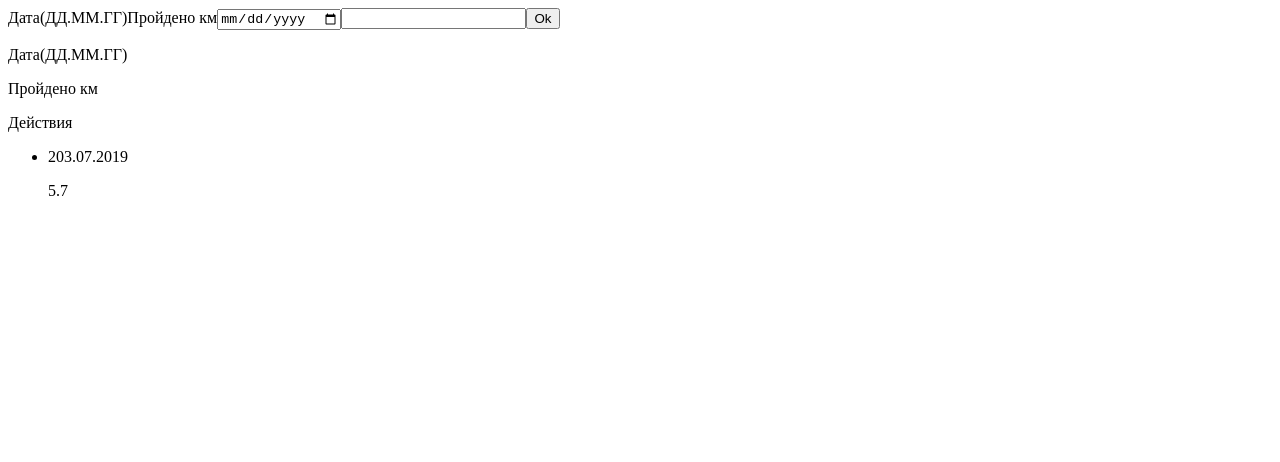
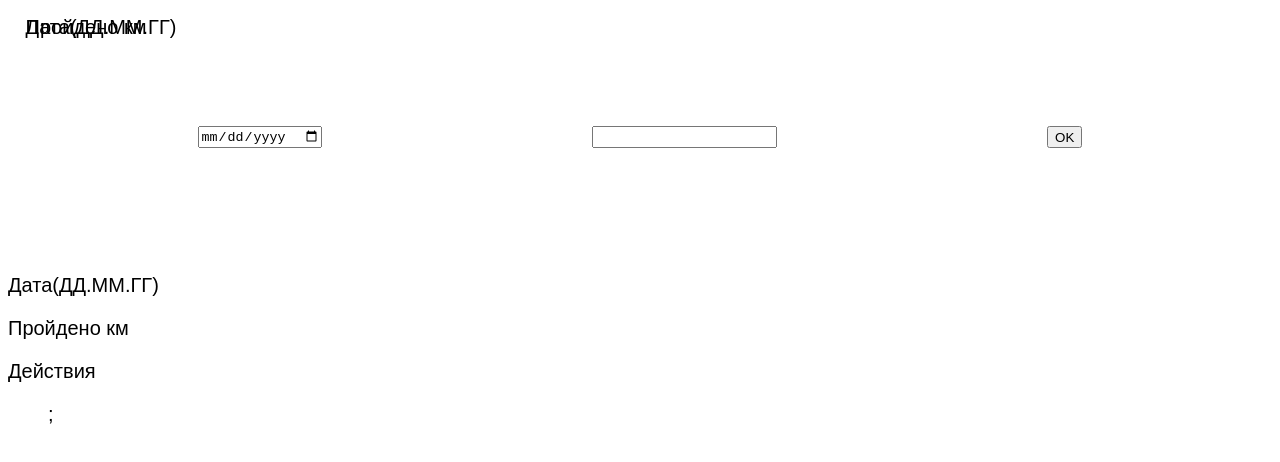
Before and after one commit to Antonio-87/4-Training-records, a React (Vite) app in the folder training-records/: page / in a window 1280 px wide. Shown: the top 462 px of the page. Built offline with nearby package versions, Linux system fonts and the light colour scheme.

Commit message:
distanceForm-List-Records

```diff
--- a/training-records/src/App.css
+++ b/training-records/src/App.css
@@ -1,6 +1,8 @@
 #root {
   width: 100%;
   height: 100vh;
+  font-family: Arial, Helvetica, sans-serif;
+  font-size: 20px;
 }
 
 .icon-edit {
@@ -16,3 +18,21 @@
   background-repeat: no-repeat;
   background-size: cover;
 }
+
+form {
+  display: flex;
+  flex-wrap: wrap;
+  justify-content: space-between;
+  width: 70%;
+  margin: 10% auto;
+}
+
+input {
+  position: relative;
+}
+
+label {
+  position: absolute;
+  top: 2%;
+  left: 2%;
+}
--- a/training-records/src/App.tsx
+++ b/training-records/src/App.tsx
@@ -1,10 +1,10 @@
 import "./App.css";
-import TrainingRecords from "./components/TrainingRecords";
+import DistanceRecords from "./components/DistanceRecords";
 
 function App() {
   return (
     <>
-      <TrainingRecords />
+      <DistanceRecords />
     </>
   );
 }
--- /dev/null
+++ b/training-records/src/components/DistanceForm.tsx
@@ -0,0 +1,32 @@
+import { useState } from "react";
+import { Item } from "./DistanceList";
+
+type HandleSubmit = {
+  handleSubmit: (item: Item) => void;
+};
+
+const DistanceForm = ({ handleSubmit }: HandleSubmit) => {
+  const [date, setDate] = useState<string>("");
+  const [dist, setDist] = useState<string>("");
+
+  const onHandleSubmit = (e: React.FormEvent<HTMLFormElement>) => {
+    e.preventDefault();
+    handleSubmit({ date, dist });
+  };
+
+  return (
+    <form onSubmit={onHandleSubmit}>
+      <label htmlFor="date">Дата(ДД.ММ.ГГ)</label>
+      <input type="date" id="date" onChange={(e) => setDate(e.target.value)} />
+      <label htmlFor="distance">Пройдено км</label>
+      <input
+        type="number"
+        id="distance"
+        onChange={(e) => setDist(e.target.value)}
+      />
+      <input type="submit" value={"OK"} />
+    </form>
+  );
+};
+
+export default DistanceForm;
--- /dev/null
+++ b/training-records/src/components/DistanceList.tsx
@@ -0,0 +1,35 @@
+export type Item = {
+  date: string;
+  dist: string;
+};
+
+export type Items = {
+  items: Item[];
+};
+
+const DistanceList = ({ items }: Items) => {
+  return (
+    <>
+      <div className="titles">
+        <p className="date-title">Дата(ДД.ММ.ГГ)</p>
+        <p className="distance-title">Пройдено км</p>
+        <p className="actions-title">Действия</p>
+      </div>
+      <ul className="steps-list">
+        {items.map((el, index) => (
+          <li key={index} className="step">
+            <p className="step-date">{el.date}</p>
+            <p className="step-distance">{el.dist}</p>
+            <div className="step-actions">
+              <div className="icon-edit"></div>
+              <div className="icon-delete"></div>
+            </div>
+          </li>
+        ))}
+        ;
+      </ul>
+    </>
+  );
+};
+
+export default DistanceList;
--- /dev/null
+++ b/training-records/src/components/DistanceRecords.tsx
@@ -0,0 +1,34 @@
+import { useState } from "react";
+import DistanceForm from "./DistanceForm";
+import DistanceList, { Item, Items } from "./DistanceList";
+
+const DistanceRecords = () => {
+  const [steps, setSteps] = useState<Items>({ items: [] });
+
+  const handleSubmit = (item: Item) => {
+    console.log(item.date, item.dist);
+    if (steps.items.some((elem) => elem.date === item.date)) {
+      const newSteps = steps.items.map((elem) => {
+        if (elem.date === elem.date) {
+          return {
+            date: elem.date,
+            dist: String(Number(elem.dist) + Number(item.dist)),
+          };
+        }
+        return elem;
+      });
+      setSteps({ items: newSteps });
+    } else {
+      setSteps((oldValue) => ({ items: [...oldValue.items, item] }));
+    }
+  };
+
+  return (
+    <>
+      <DistanceForm handleSubmit={handleSubmit} />
+      <DistanceList items={steps.items} />
+    </>
+  );
+};
+
+export default DistanceRecords;
--- a/training-records/src/components/TrainingRecords.tsx
+++ /dev/null
@@ -1,30 +0,0 @@
-const TrainingRecords = () => {
-  return (
-    <>
-      <form name="form-raining">
-        <label htmlFor="input-date">Дата(ДД.ММ.ГГ)</label>
-        <label htmlFor="input-travaled">Пройдено км</label>
-        <input type="date" id="input-date" />
-        <input type="number" id="input-travaled" />
-        <button>Ok</button>
-      </form>
-      <div className="records-headers">
-        <p className="date">Дата(ДД.ММ.ГГ)</p>
-        <p className="travaled">Пройдено км</p>
-        <p className="actions">Действия</p>
-      </div>
-      <ul className="list-records">
-        <li className="record">
-          <p className="record-date">203.07.2019</p>
-          <p className="record-travaled">5.7</p>
-          <div className="record-actions">
-            <div className="icon-edit"></div>
-            <div className="icon-delete"></div>
-          </div>
-        </li>
-      </ul>
-    </>
-  );
-};
-
-export default TrainingRecords;
```
